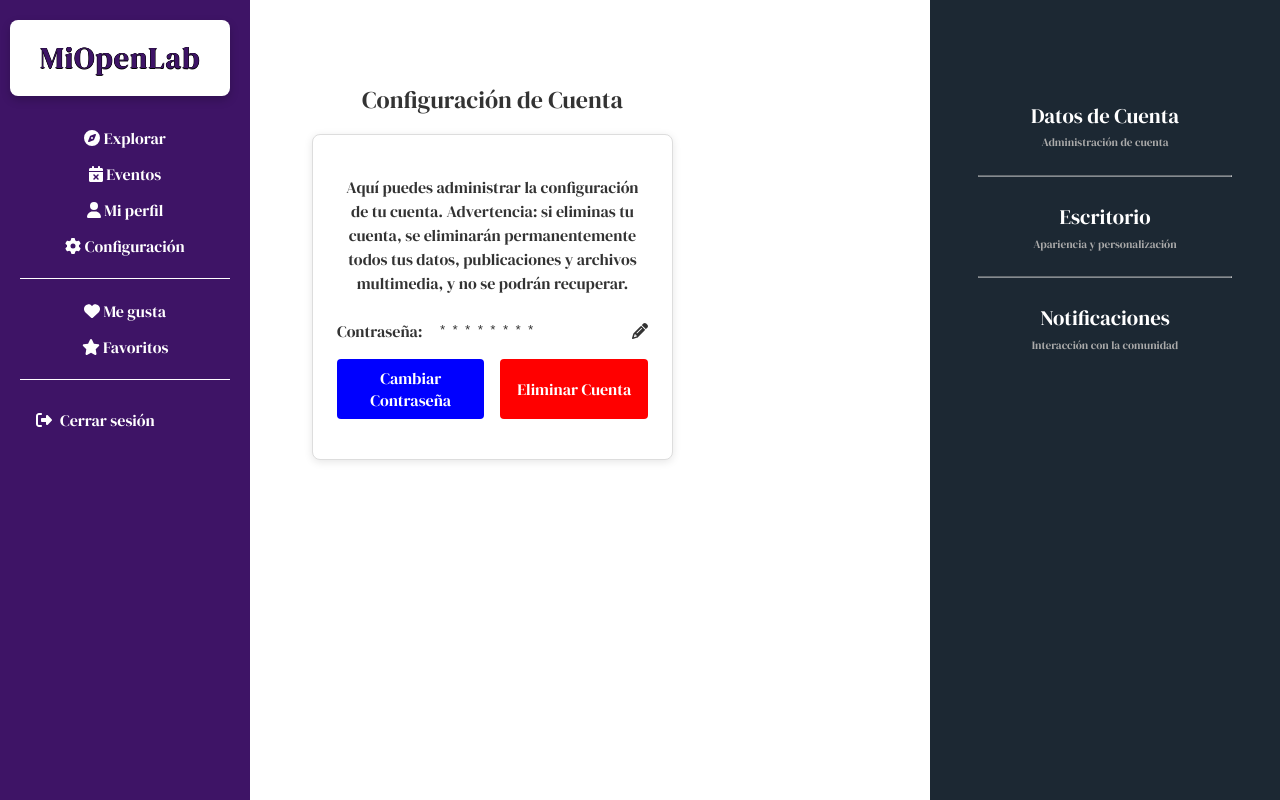
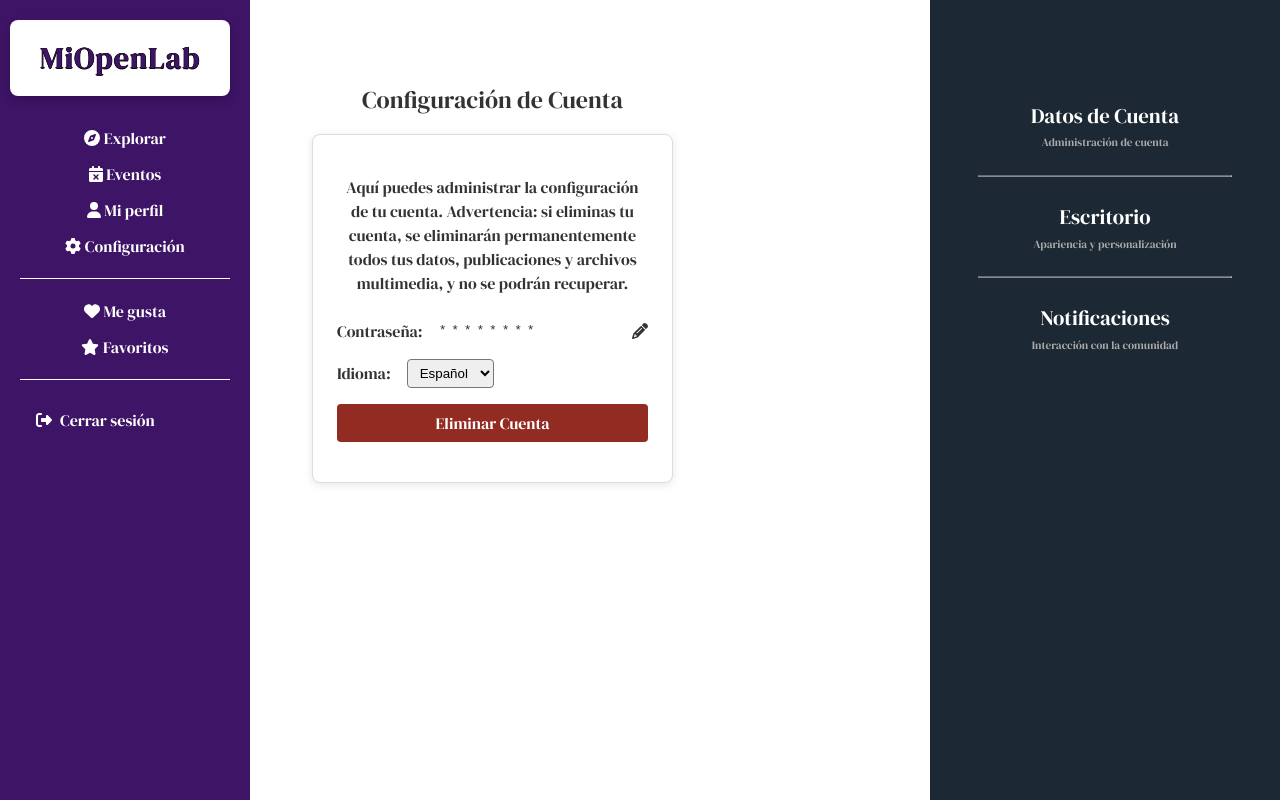
Before and after one commit to Shaddia/MyOpenLab, a React (Vite) app: page /configuracion in a window 1280 px wide. Built offline with nearby package versions, Linux system fonts and the light colour scheme; no server answers; sample sign-in values are in the browser's storage.

Commit message:
Cambiar idioma configuracion solo layout

```diff
--- a/src/App.jsx
+++ b/src/App.jsx
@@ -2,6 +2,7 @@ import { useState } from 'react';
 import { BrowserRouter, Routes, Route, Navigate } from 'react-router-dom';
 import './App.css';
 import { AuthProvider } from './context/AuthContext';
+import { LanguageProvider } from './context/LanguageContext';
 // Páginas que ya tienes
 import Login from './pages/Login';
 import MiPerfil from './pages/Miperfil';
@@ -21,6 +22,7 @@ function App() {
   const [count, setCount] = useState(0);
 
   return (
+    <LanguageProvider>
       <AuthProvider>
         <BrowserRouter>
 
@@ -72,6 +74,7 @@ function App() {
           </Routes>
         </BrowserRouter>
       </AuthProvider>
+    </LanguageProvider>
   );
 }
 
--- a/src/components/Layout.jsx
+++ b/src/components/Layout.jsx
@@ -15,21 +15,41 @@ import {
   faCalendar,
   faCalendarTimes,
 } from '@fortawesome/free-solid-svg-icons';
+import { useLanguage } from '../context/LanguageContext';
+
+const layoutTranslations = {
+  es: {
+    logo: "MiOpenLab",
+    explorar: "Explorar",
+    eventos: "Eventos",
+    miPerfil: "Mi perfil",
+    configuracion: "Configuración",
+    meGusta: "Me gusta",
+    favoritos: "Favoritos",
+    cerrarSesion: "Cerrar sesión"
+  },
+  en: {
+    logo: "MyOpenLab",
+    explorar: "Explore",
+    eventos: "Events",
+    miPerfil: "My Profile",
+    configuracion: "Settings",
+    meGusta: "Likes",
+    favoritos: "Favorites",
+    cerrarSesion: "Logout"
+  }
+};
 
 const Layout = ({ children }) => {
   const navigate = useNavigate();
+  const { language } = useLanguage();
+  const texts = layoutTranslations[language];
 
   const handleLogout = (e) => {
     e.preventDefault();
-    // Clear any authentication tokens from localStorage
     localStorage.removeItem('token');
     localStorage.removeItem('user');
-    // You can clear any other auth data you might have stored
-
-    // Redirect to login page
     navigate('/login', { replace: true });
-
-    // Force a page reload if navigation doesn't work
     setTimeout(() => {
       window.location.href = '/';
     }, 100);
@@ -38,19 +58,19 @@ const Layout = ({ children }) => {
   return (
     <div className="home-container">
       <aside className="sidebar">
-        <h1 className="logo-box">MiOpenLab</h1>
+        <h1 className="logo-box">{texts.logo}</h1>
 
         <nav className="nav-links">
-          <Link to="/home"><FontAwesomeIcon icon={faCompass} /> Explorar</Link>
-          <Link to="/eventos"><FontAwesomeIcon icon={faCalendarTimes} /> Eventos</Link>
-          <Link to="/perfil"><FontAwesomeIcon icon={faUser} /> Mi perfil</Link>
-          <Link to="/configuracion"><FontAwesomeIcon icon={faGear} /> Configuración</Link>
+          <Link to="/home"><FontAwesomeIcon icon={faCompass} /> {texts.explorar}</Link>
+          <Link to="/eventos"><FontAwesomeIcon icon={faCalendarTimes} /> {texts.eventos}</Link>
+          <Link to="/perfil"><FontAwesomeIcon icon={faUser} /> {texts.miPerfil}</Link>
+          <Link to="/configuracion"><FontAwesomeIcon icon={faGear} /> {texts.configuracion}</Link>
 
           <hr className="divider" />
 
           <div className="account-section">
-            <Link to="/megusta"><FontAwesomeIcon icon={faHeart} /> Me gusta</Link>
-            <Link to="/favoritos"><FontAwesomeIcon icon={faStar} /> Favoritos</Link>
+            <Link to="/megusta"><FontAwesomeIcon icon={faHeart} /> {texts.meGusta}</Link>
+            <Link to="/favoritos"><FontAwesomeIcon icon={faStar} /> {texts.favoritos}</Link>
 
             <hr className="divider" />
 
@@ -58,7 +78,7 @@ const Layout = ({ children }) => {
               onClick={handleLogout}
               className="logout-button"
             >
-              <FontAwesomeIcon icon={faRightFromBracket} /> Cerrar sesión
+              <FontAwesomeIcon icon={faRightFromBracket} /> {texts.cerrarSesion}
             </button>
           </div>
         </nav>
--- /dev/null
+++ b/src/context/LanguageContext.jsx
@@ -0,0 +1,16 @@
+import React, { createContext, useState, useContext } from 'react';
+
+const LanguageContext = createContext();
+
+export const LanguageProvider = ({ children }) => {
+  const [language, setLanguage] = useState('es');
+  return (
+    <LanguageContext.Provider value={{ language, setLanguage }}>
+      {children}
+    </LanguageContext.Provider>
+  );
+};
+
+export const useLanguage = () => {
+  return useContext(LanguageContext);
+};
--- a/src/pages/Configuración.jsx
+++ b/src/pages/Configuración.jsx
@@ -8,29 +8,48 @@ import { doc, deleteDoc, collection, query, where, getDocs, updateDoc } from 'fi
 import { ref, deleteObject } from 'firebase/storage';
 import { getAuth, deleteUser, signOut, updatePassword, sendEmailVerification, EmailAuthProvider, reauthenticateWithCredential } from 'firebase/auth';
 import Layout from '../components/Layout';
+import { useLanguage } from '../context/LanguageContext';
+
+const translations = {
+  es: {
+    accountSettings: "Configuración de Cuenta",
+    accountWarning: "Aquí puedes administrar la configuración de tu cuenta. <strong>Advertencia:</strong> si eliminas tu cuenta, se eliminarán permanentemente todos tus datos, publicaciones y archivos multimedia, y no se podrán recuperar.",
+    password: "Contraseña:",
+    language: "Idioma:",
+    changePassword: "Cambiar Contraseña",
+    deleteAccount: "Eliminar Cuenta"
+  },
+  en: {
+    accountSettings: "Account Settings",
+    accountWarning: "Here you can manage your account settings. <strong>Warning:</strong> if you delete your account, all your data, posts, and multimedia files will be permanently removed and cannot be recovered.",
+    password: "Password:",
+    language: "Language:",
+    changePassword: "Change Password",
+    deleteAccount: "Delete Account"
+  }
+};
 
 const Configuración = () => {
   const { user } = useAuth();
   const navigate = useNavigate();
   const auth = getAuth();
+  const { language, setLanguage } = useLanguage();
 
   const handleDeleteAccount = async () => {
     const confirmDelete = window.confirm(
-      "Advertencia: Esta acción eliminará permanentemente tu cuenta, todos tus datos, tus publicaciones en proyectos y eventos, y tus archivos multimedia. No se podrá recuperar nada. ¿Estás seguro de eliminar tu cuenta?"
+      language === 'es'
+        ? "Advertencia: Esta acción eliminará permanentemente tu cuenta, todos tus datos, tus publicaciones en proyectos y eventos, y tus archivos multimedia. No se podrá recuperar nada. ¿Estás seguro de eliminar tu cuenta?"
+        : "Warning: This action will permanently delete your account, all your data, your posts in projects and events, and your multimedia files. Nothing can be recovered. Are you sure you want to delete your account?"
     );
     if (!confirmDelete) return;
 
     try {
-      // Eliminar la foto de perfil en Storage (si existe)
       const photoRef = ref(storage, `profilePictures/${user.uid}`);
       await deleteObject(photoRef).catch((error) => {
         console.error("Error eliminando la foto de perfil:", error);
       });
-
-      // Eliminar el documento del usuario en la colección "users"
       await deleteDoc(doc(db, 'users', user.uid));
 
-      // Eliminar los proyectos publicados por el usuario
       const proyectosQuery = query(
         collection(db, 'proyectos'),
         where('autorId', '==', user.uid)
@@ -40,7 +59,6 @@ const Configuración = () => {
         await deleteDoc(doc(db, 'proyectos', proyectoDoc.id));
       });
 
-      // Eliminar los eventos publicados por el usuario
       const eventosQuery = query(
         collection(db, 'eventos'),
         where('autorId', '==', user.uid)
@@ -50,56 +68,58 @@ const Configuración = () => {
         await deleteDoc(doc(db, 'eventos', eventoDoc.id));
       });
 
-      // Eliminar el usuario en Firebase Auth (requiere reautenticación reciente)
       await deleteUser(user);
-
-      // Cerrar sesión y redirigir a la pantalla de login
       await signOut(auth);
       navigate('/login');
     } catch (error) {
       console.error("Error eliminando la cuenta:", error);
-      alert("Error eliminando la cuenta: " + error.message);
+      alert((language === 'es' ? "Error eliminando la cuenta: " : "Error deleting account: ") + error.message);
     }
   };
 
   const handleChangePassword = async () => {
-    const currentPassword = window.prompt("Ingresa tu contraseña actual:");
+    const currentPassword = window.prompt(language === 'es'
+      ? "Ingresa tu contraseña actual:"
+      : "Enter your current password:");
     if (!currentPassword) return;
 
-    const newPassword = window.prompt("Ingrese su nueva contraseña (mínimo 6 caracteres):");
+    const newPassword = window.prompt(language === 'es'
+      ? "Ingrese su nueva contraseña (mínimo 6 caracteres):"
+      : "Enter your new password (at least 6 characters):");
     if (!newPassword || newPassword.length < 6) {
-      alert("La nueva contraseña debe tener al menos 6 caracteres.");
+      alert(language === 'es'
+        ? "La nueva contraseña debe tener al menos 6 caracteres."
+        : "The new password must be at least 6 characters.");
       return;
     }
 
     try {
-      // Reautenticar al usuario con email y contraseña actual
       const credential = EmailAuthProvider.credential(user.email, currentPassword);
       await reauthenticateWithCredential(user, credential);
-
-      // Actualizar la contraseña en Firebase Auth
       await updatePassword(user, newPassword);
-
-      // Actualizar la contraseña en la base de datos si se almacena (no se recomienda guardar contraseñas en texto plano)
       await updateDoc(doc(db, 'users', user.uid), { password: newPassword });
-
-      // Enviar correo de verificación
       await sendEmailVerification(user);
-
-      // Mensaje de éxito
-      alert("La contraseña se actualizó exitosamente. Se ha enviado un correo de verificación a tu correo.");
+      alert(language === 'es'
+        ? "La contraseña se actualizó exitosamente. Se ha enviado un correo de verificación a tu correo."
+        : "Password updated successfully. A verification email has been sent to your account.");
     } catch (error) {
       console.error("Error cambiando la contraseña:", error);
-      alert("Error cambiando la contraseña: " + error.message);
+      alert((language === 'es' ? "Error cambiando la contraseña: " : "Error changing password: ") + error.message);
     }
+  };
+
+  const handleIdiomaChange = (e) => {
+    setLanguage(e.target.value);
   };
 
   return (
     <Layout>
-      <div style={{ display: 'flex', padding: '2rem', maxWidth: '100%', margin: '0 auto', marginLeft: '0', marginRight: '0' }}>
+      <div style={{ display: 'flex', padding: '2rem', maxWidth: '100%', margin: '0 auto' }}>
         {/* Contenido principal */}
         <div style={{ flex: '1 1 70%', paddingRight: '1rem' }}>
-          <h2 style={{ marginBottom: '1rem', textAlign: 'center' }}>Configuración de Cuenta</h2>
+          <h2 style={{ marginBottom: '1rem', textAlign: 'center' }}>
+            {translations[language].accountSettings}
+          </h2>
           <div style={{
             border: '1px solid #ddd',
             borderRadius: '8px',
@@ -107,12 +127,12 @@ const Configuración = () => {
             boxShadow: '0 2px 8px rgba(0,0,0,0.1)',
             backgroundColor: '#fff'
           }}>
-            <p style={{ marginBottom: '1.5rem', color: '#333' }}>
-              Aquí puedes administrar la configuración de tu cuenta. <strong>Advertencia:</strong> si eliminas tu cuenta, se eliminarán permanentemente todos tus datos, publicaciones y archivos multimedia, y no se podrán recuperar.
+            <p style={{ marginBottom: '1.5rem', color: '#333' }}
+               dangerouslySetInnerHTML={{ __html: translations[language].accountWarning }}>
             </p>
             {/* Bloque para mostrar contraseña enmascarada con ícono de lápiz */}
             <div style={{ display: 'flex', alignItems: 'center', marginBottom: '1rem' }}>
-              <strong>Contraseña:</strong>
+              <strong>{translations[language].password}</strong>
               <span style={{
                 marginLeft: '1rem',
                 fontFamily: 'monospace',
@@ -127,28 +147,25 @@ const Configuración = () => {
                 onClick={handleChangePassword}
               />
             </div>
+            {/* Bloque para selección de Idioma */}
+            <div style={{ display: 'flex', alignItems: 'center', marginBottom: '1rem' }}>
+              <strong>{translations[language].language}</strong>
+              <select
+                value={language}
+                onChange={handleIdiomaChange}
+                style={{ marginLeft: '1rem', padding: '0.3rem 0.5rem', borderRadius: '4px', cursor: 'pointer' }}
+              >
+                <option value="es">Español</option>
+                <option value="en">Inglés</option>
+              </select>
+            </div>
             {/* Área de botones */}
             <div style={{ display: 'flex', justifyContent: 'space-between', flexWrap: 'wrap' }}>
-              <button
-                onClick={handleChangePassword}
-                style={{
-                  backgroundColor: 'blue',
-                  color: 'white',
-                  padding: '0.5rem 1rem',
-                  border: 'none',
-                  borderRadius: '4px',
-                  cursor: 'pointer',
-                  marginBottom: '1rem',
-                  flex: '1 0 45%',
-                  marginRight: '1rem'
-                }}
-              >
-                Cambiar Contraseña
-              </button>
+              {/* Se remueve el botón de cambiar contraseña ya que se usa el ícono */}
               <button
                 onClick={handleDeleteAccount}
                 style={{
-                  backgroundColor: 'red',
+                  backgroundColor: '#922b21',
                   color: 'white',
                   padding: '0.5rem 1rem',
                   border: 'none',
@@ -158,19 +175,16 @@ const Configuración = () => {
                   flex: '1 0 45%'
                 }}
               >
-                Eliminar Cuenta
+                {translations[language].deleteAccount}
               </button>
             </div>
           </div>
         </div>
-        {/* Menú lateral con etiquetas de fondo morado claro */}
+        {/* Menú lateral a la derecha */}
         <div style={{ display: 'flex', width: '100%' }}>
-          {/* Contenido principal (izquierda) */}
           <div style={{ flex: 1, paddingRight: '1rem' }}>
-            {/* ... contenido principal de configuración ... */}
+            {/* Aquí puede ir otro contenido */}
           </div>
-
-          {/* Menú lateral a la derecha fijado al borde */}
           <div style={{
             position: 'fixed',
             top: 0,
@@ -185,39 +199,41 @@ const Configuración = () => {
             gap: '1rem',
             zIndex: 1000
           }}>
-  <span className="menu-option">Datos de Cuenta
+            <span className="menu-option">
+              {language === 'es' ? "Datos de Cuenta" : "Account Details"}
               <span style={{
                 display: 'block',
                 fontSize: '0.7rem',
                 color: '#aaa',
                 marginTop: '0.2rem'
               }}>
-      Administración de cuenta
+                {language === 'es' ? "Administración de cuenta" : "Account management"}
               </span>
             </span>
-  <hr style={{ borderTop: '0.5px solid #aaa', width: '80%', transform: 'scaleY(0.5)'  }} />
-  <span className="menu-option">Escritorio
+            <hr style={{ borderTop: '0.5px solid #aaa', width: '80%', transform: 'scaleY(0.5)' }} />
+            <span className="menu-option">
+              {language === 'es' ? "Escritorio" : "Dashboard"}
               <span style={{
                 display: 'block',
                 fontSize: '0.7rem',
                 color: '#aaa',
                 marginTop: '0.2rem'
               }}>
-      Apariencia y personalización
+                {language === 'es' ? "Apariencia y personalización" : "Look and customization"}
               </span>
             </span>
-  <hr style={{ borderTop: '0.5px solid #aaa', width: '80%', transform: 'scaleY(0.5)'  }} />
-  <span className="menu-option">Notificaciones
+            <hr style={{ borderTop: '0.5px solid #aaa', width: '80%', transform: 'scaleY(0.5)' }} />
+            <span className="menu-option">
+              {language === 'es' ? "Notificaciones" : "Notifications"}
               <span style={{
                 display: 'block',
                 fontSize: '0.7rem',
                 color: '#aaa',
                 marginTop: '0.2rem'
               }}>
-      Interacción con la comunidad
+                {language === 'es' ? "Interacción con la comunidad" : "Community interaction"}
               </span>
             </span>
-
           </div>
         </div>
       </div>
```
Lines whose indentation alone changed are shown as unchanged.
